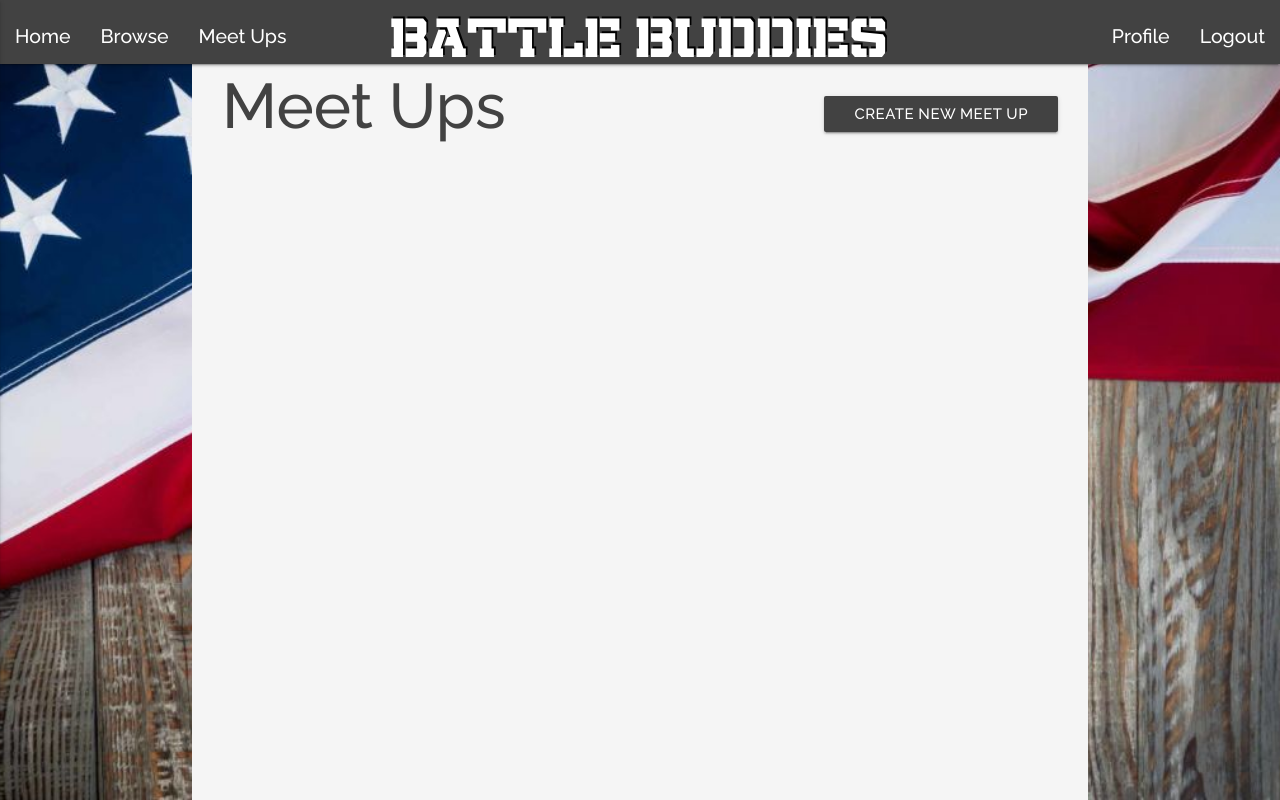
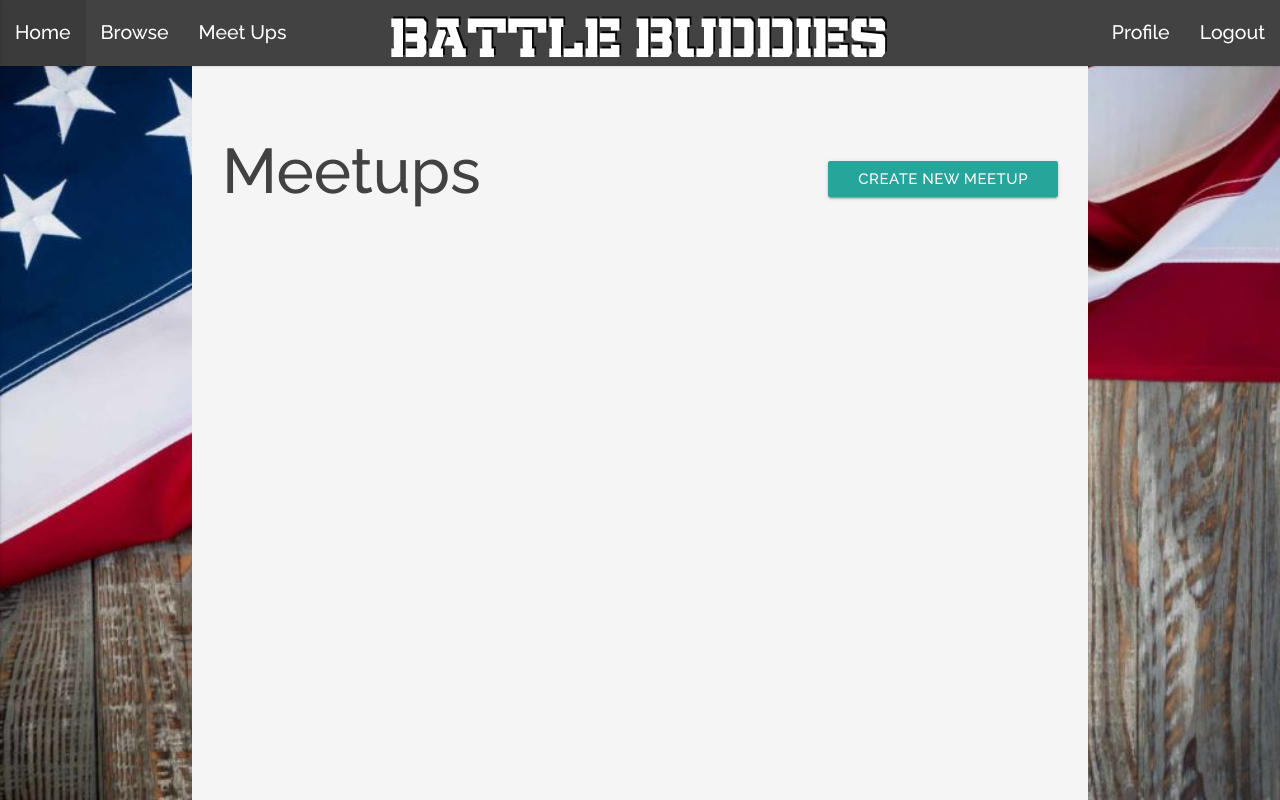
Before and after one commit to battle-buddies/battle-buddies, a Spring Boot app: page /meetups/ in a window 1280 px wide. Run offline with Spring Boot 4, Linux system fonts and the light colour scheme; the visitor is signed in with stand-in values (Sample User, id 1); data that the repository does not hold is empty; some of the project's set-up classes (security, data sources, template engines, error pages and the like) are left out, and stand-ins take their place; database files in the repository are not loaded; some libraries are stand-ins or nearby versions.

Commit message:
minor overall styling changes

```diff
--- a/src/main/resources/static/css/browse-style.css
+++ b/src/main/resources/static/css/browse-style.css
@@ -119,7 +119,7 @@
     width: 100%;
     padding: 5%;
     box-sizing:border-box;
-    background-color: #0D47A1;
+    background-color: #4db6ac;
     font-weight: 300;
     -webkit-transition:  -webkit-transform .2s ease-out, opacity .3s ease-out;
     transition:          transform .2s ease-out, opacity .3s ease-out;
--- a/src/main/resources/static/css/style.css
+++ b/src/main/resources/static/css/style.css
@@ -5,22 +5,18 @@
     height: 100px;
 }
 
-.right{
-    margin-top: .3em !important;
 
-
-}
 a.nav-link{
     font-size:1.3em !important;
 
 }
 
-.left{
-    margin-top: .3em !important;
-}
+
 
 .nav-wrapper{
     background-color: #424242 !important;
+    height:66px !important;
+    line-height: 66px !important;
 }
 
 .nav-color{
--- a/src/main/resources/templates/browse/meetups-location.html
+++ b/src/main/resources/templates/browse/meetups-location.html
@@ -13,7 +13,7 @@
     <link rel="stylesheet" href="/css/browse-style.css">
     <style>
         .container{
-            padding-top: 40px;
+            padding-top: 7em;
         }
     </style>
     <th:block th:replace="fragments/header :: main-header"/>
--- a/src/main/resources/templates/error.html
+++ b/src/main/resources/templates/error.html
@@ -27,7 +27,9 @@
             /* Pick a solid background color that will be displayed while the background image is loading */
             background-color: #464646;
         }
-
+.card-body{
+    margin-top: 5em;
+}
         .mt{
             margin-top: 3em;
             height: 10em;
--- a/src/main/resources/templates/meetups/all-meetups.html
+++ b/src/main/resources/templates/meetups/all-meetups.html
@@ -25,7 +25,7 @@
         }
 
         .container{
-            padding-top: 40px;
+            padding-top:7em;
         }
         .flex h1{
             color: #424242;
@@ -39,8 +39,8 @@
 
     <div class="container" >
         <div class="flex">
-            <h1>Meet Ups</h1>
-            <a class="btn btn-color col s5 mt" href="/meetups/create"> Create New Meet Up</a>
+            <h1>Meetups</h1>
+            <a class="btn waves-light col s5 mt" href="/meetups/create"> Create New Meetup</a>
 
         </div>
         <div class="row" >
--- a/src/main/resources/templates/meetups/create-meetup.html
+++ b/src/main/resources/templates/meetups/create-meetup.html
@@ -13,7 +13,7 @@
 
     <style>
         .container{
-            padding-top: 40px;
+            padding-top: 7em;
         }
     </style>
     <th:block th:replace="fragments/header :: main-header"/>
@@ -57,7 +57,7 @@
                 <input type="date" class="datepicker" name="" id="date" th:name="date" required>
             </div>
             <div class="right-align">
-                <a class="btn btn-color col s12 nav-color" href="#" onclick="document.getElementById('create').submit();">Submit</a>
+                <a class="btn waves-light col s12 nav-color" href="#" onclick="document.getElementById('create').submit();">Submit</a>
             </div>
         </div>
 
--- a/src/main/resources/templates/meetups/edit-meetup.html
+++ b/src/main/resources/templates/meetups/edit-meetup.html
@@ -23,7 +23,7 @@
             align-items: center;
         }
         .container{
-            padding-top: 40px;
+            padding-top: 7em;
         }
 
         .flex h1{
@@ -91,7 +91,7 @@
 
 
             <div class="right-align">
-                <a class="btn col s12 nav-color" href="#" onclick="document.getElementById('edit').submit();">Submit</a>
+                <a class="btn waves-light col s12 nav-color" href="#" onclick="document.getElementById('edit').submit();">Submit</a>
             </div>
         </form>
     </div>
--- a/src/main/resources/templates/users/profile.html
+++ b/src/main/resources/templates/users/profile.html
@@ -9,13 +9,13 @@
 <style>
 
     html, body {
-        height: 100vh;
+        height: 100%;
     }
 
 
     body {
         background-image: url("/img/flag_bg.jpg");
-        max-height: 100vh;
+        max-height: 100%;
         font-family: 'Raleway', sans-serif;
 
         display: flex;
@@ -70,7 +70,7 @@
     }
 
     .container {
-        background-color: white !important;
+        background-color: whitesmoke !important;
 
 
     }
```
Also changed, not shown: src/main/resources/templates/browse/hobby.html (+8 -4 lines), src/main/resources/templates/meetups/individual-meetup.html (+25 -8 lines), src/main/resources/templates/users/user-details-edit.html (+6 -2 lines).
